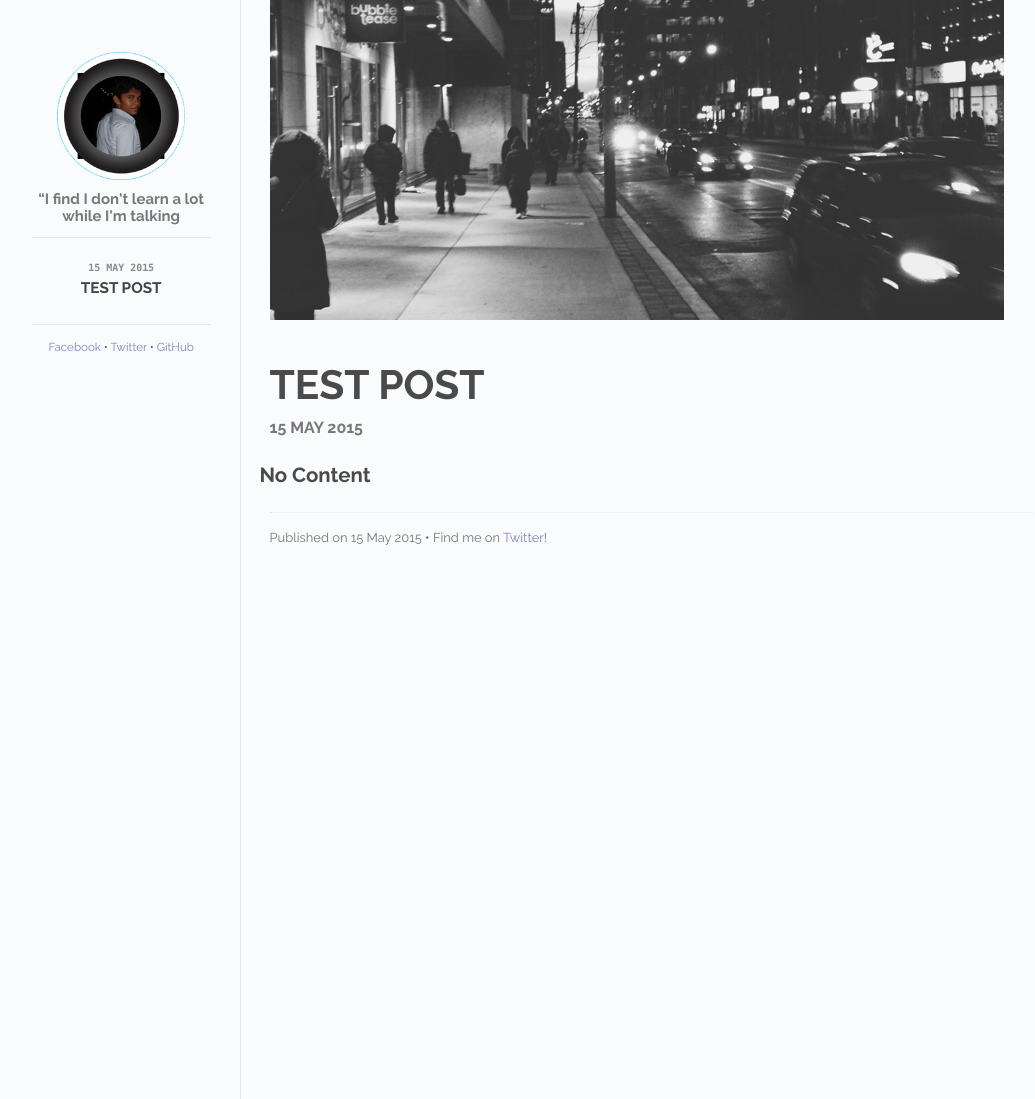
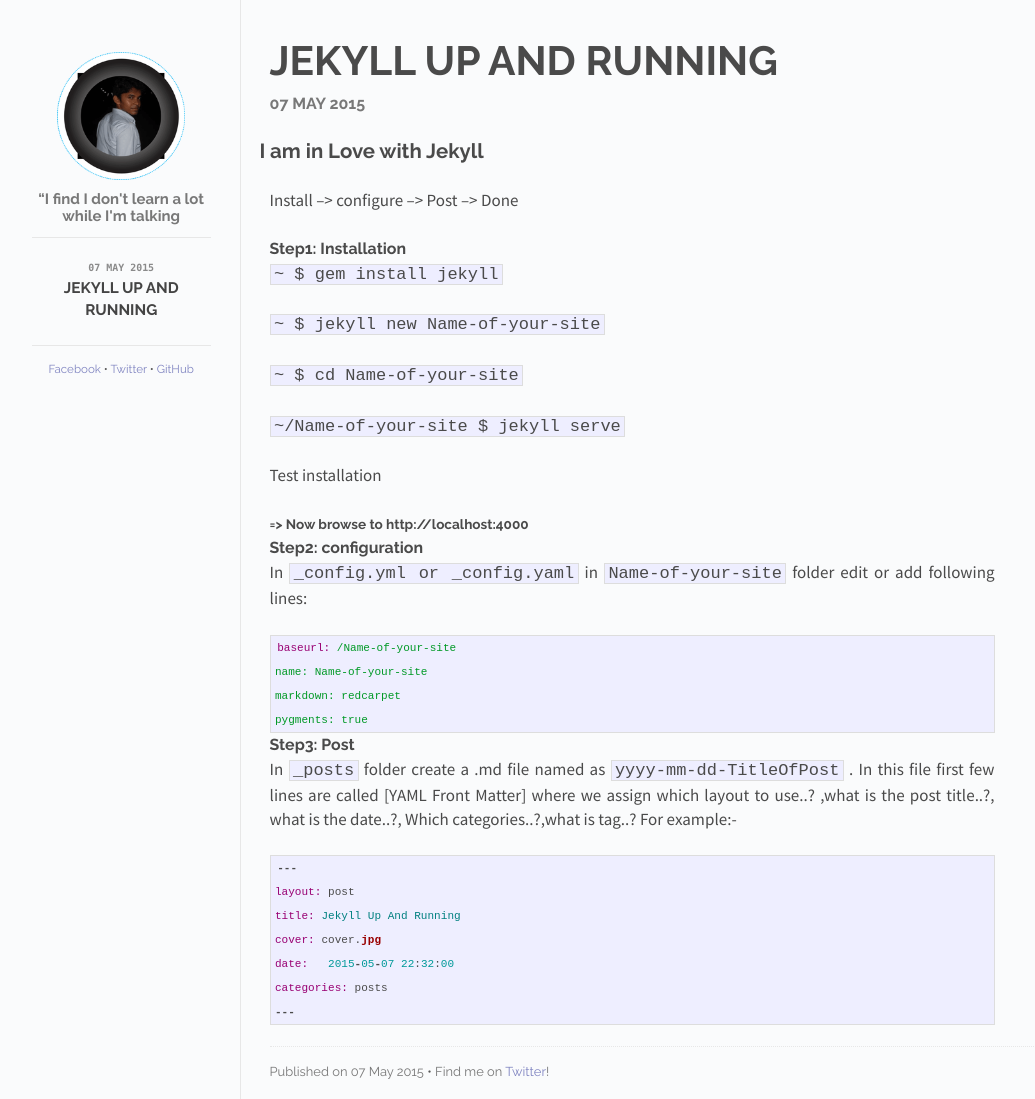
Before and after one commit to heartstchr/Blog, a Jekyll site: the page built from index.html, in a window 1280 px wide. Shown: the whole page, without its empty margins (118-1153 px from the left). Built offline with Jekyll 4.4.1, drawn with Linux system fonts in a browser that asks for light colours; Markdown is read by kramdown in place of the engine named in the settings.

Commit message:
how to install jekyl

```diff
--- a/_config.yml
+++ b/_config.yml
@@ -1,4 +1,4 @@
 baseurl: /tech-blog
-name: Flex
+name: tech-blog
 markdown: redcarpet
 pygments: true
--- a/_includes/post.html
+++ b/_includes/post.html
@@ -4,8 +4,8 @@
   </div>
   <div id="post-info">
     <div id="cover-photo-container">
-      <img id="cover-photo" src="{{ site.baseurl }}/assets/images/{{ page.cover }}">
-    </div>
+<!--       <img id="cover-photo" src="{{ site.baseurl }}/assets/images/{{ page.cover }}">
+ -->    </div>
     <div id="info-container">
       <h1 id="title">{{ page.title }}</h1>
       <span id="date">{{ page.date | date_to_string }}</span>
--- a/_layouts/default.html
+++ b/_layouts/default.html
@@ -3,6 +3,17 @@
   <head>
       <meta charset="utf-8">
       <meta http-equiv="X-UA-Compatible" content="IE=edge,chrome=1">
+      <meta name="viewport" content="width=device-width, initial-scale=1">
+      <meta name="description" content='Massive logo design,logo is a symbol or other small design adopted by an organization to identify its products,  effective brand logo,  brands logo,logo or banner galleries,  gallery,  Jeclat fest logo Design, mozila club banner identity,  logo Description , Graphic Design ,Web Design, logos, my portfolio, user interface screen shot, simple user interface, simple user experience, Display , freelance logo design ,'>
+
+      <meta name="author" content="jiwan ghosal, heartstchr">
+      <meta property="title" content="logo Design | Banner Ad Design and Designers | User Interface/Experience" />
+      <meta property="description" content=" Choose from sample designed logo,banners created specifically to attract user sight and to convert your audience! Professional logo, banner and  ad design that will atract user." />
+      <meta property="type" content="website" />
+      <meta property="url" content="http://heartstchr.github.com" />
+      <meta name="keywords" content="logo Design,banner ads, designers, graphic design, Display advertising" />
+
+    <link rel="shortcut icon" href="img/logo2.ico">
       <title>Tech-Blog | - {{ page.title }}</title>
       <meta name="viewport" content="width=device-width">
 
@@ -23,7 +34,7 @@
     <div class="site">
       <div class="sidebar" id="sidebar">
         <div class="header">
-          <h1 class="title"><a href="/"><img id="logo" src="{{ site.baseurl }}/assets/images/jiwan.png"></a></h1>
+          <h1 class="title"><a href="http://heartstchr.github.io/"><img id="logo" src="{{ site.baseurl }}/assets/images/jiwan.png"></a></h1>
           <span class="tagline">“I find I don't learn a lot while I'm talking</span>
         </div>
         <div class="posts">
--- a/_posts/2015-05-15-Test-post.md
+++ /dev/null
@@ -1,9 +0,0 @@
----
-layout: post
-title: Test post
-cover: cover.jpg
-date:   2015-05-15 12:00:00
-categories: posts
----
-
-## No Content
--- /dev/null
+++ b/_posts/2015-05-15-jekyll-up-and-running.md
@@ -0,0 +1,52 @@
+---
+layout: post
+title: Jekyll Up And Running
+cover: cover.jpg
+date:   2015-05-07 22:32:00
+categories: posts
+---
+
+## I am in Love with Jekyll
+
+Install --> configure --> Post --> Done
+
+### Step1: Installation
+
+`~ $ gem install jekyll`
+
+`~ $ jekyll new Name-of-your-site`
+
+`~ $ cd Name-of-your-site`
+
+`~/Name-of-your-site $ jekyll serve`
+
+Test installation
+
+#### => Now browse to http://localhost:4000
+
+
+### Step2: configuration
+
+In `_config.yml or _config.yaml` in `Name-of-your-site` folder edit or add following lines:
+
+{% highlight ruby %}
+baseurl: /Name-of-your-site
+name: Name-of-your-site
+markdown: redcarpet
+pygments: true
+{% endhighlight %}
+
+
+### Step3: Post
+
+In `_posts` folder create a .md file named as `yyyy-mm-dd-TitleOfPost` . In this file first few lines are called [YAML Front Matter] where we assign which layout to use..? ,what is the post title..?, what is the date..?, Which categories..?,what is tag..? For example:-
+
+{% highlight ruby %}
+---
+layout: post
+title: Jekyll Up And Running
+cover: cover.jpg
+date:   2015-05-07 22:32:00
+categories: posts
+---
+{% endhighlight %}
```
Also changed, not shown: assets/images/logo.png (deleted).
